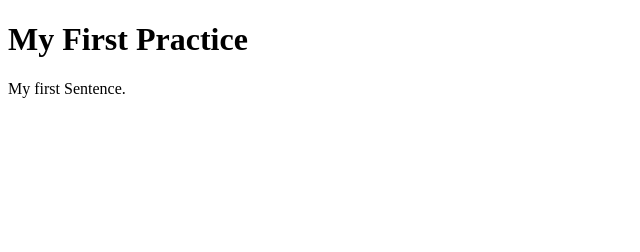
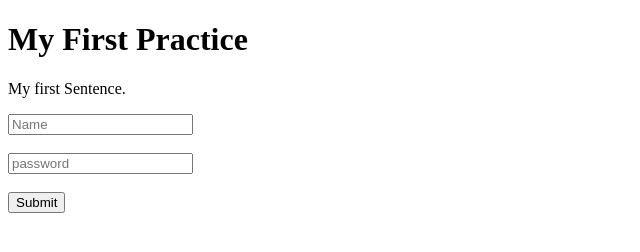
Before and after one commit to bideeen/codersrank-practice, a website: page index.html in a window 1280 px wide. Shown: the whole page, without its empty margins (0-640 px from the left). Drawn offline with Linux system fonts and the light colour scheme.

Commit message:
1 file modified

```diff
--- a/index.html
+++ b/index.html
@@ -8,5 +8,14 @@
     <h1>My First Practice</h1>
     <p>My first Sentence.</p>
 
+    <form action="">
+      <input type="text" placeholder="Name">
+      <br>
+      <br>
+      <input type="password" placeholder="password">
+      <br><br>
+      <input type="submit">
+    </form>
+
   </body>
 </html>
```
